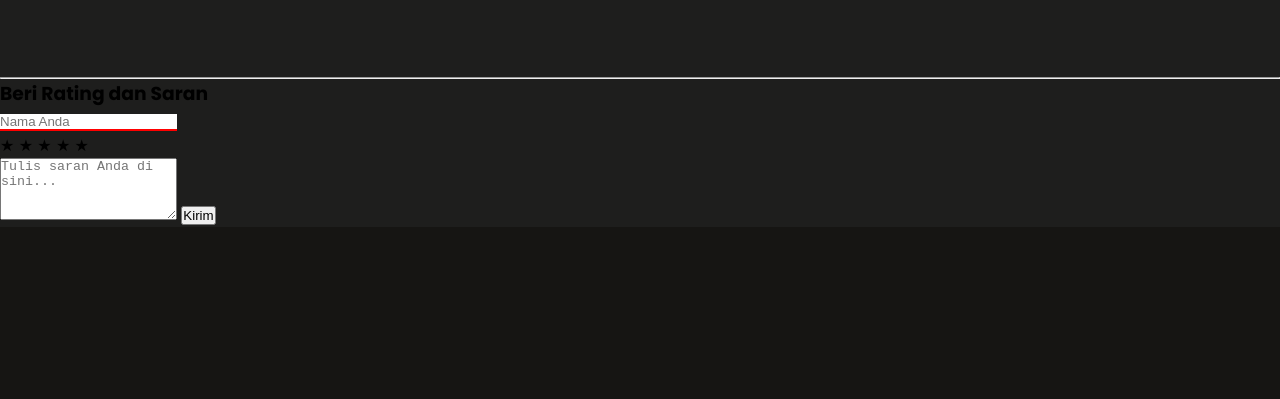
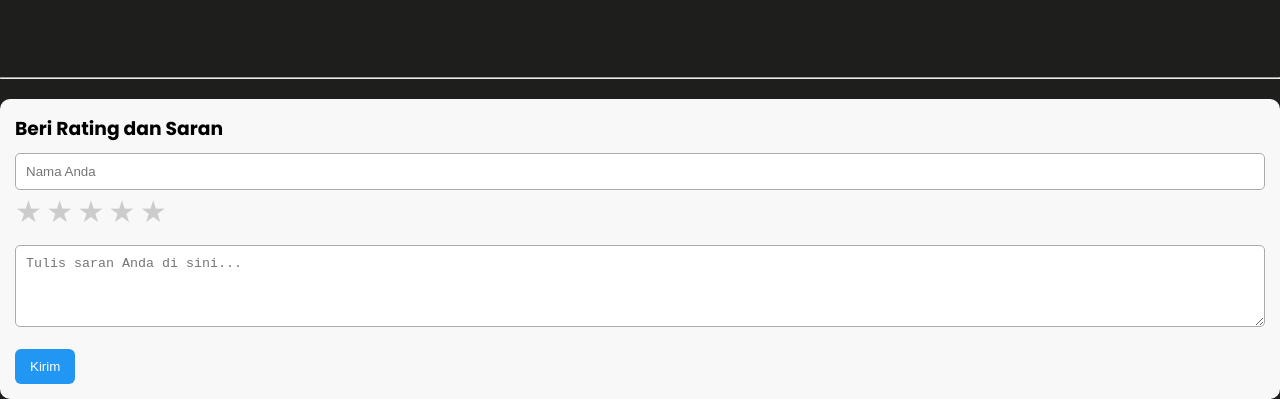
Before and after one commit to Akbaras14/portofolio_akbar, a plain HTML site: page index.html in a window 1280 px wide. Shown: the part 3633-4032 px from the top of the page. Before the commit the page ends 3860 px from the top, so only its background shows below. Drawn offline with nearby package versions, Linux system fonts and the light colour scheme.

Commit message:
Add feedback container and rating style

```diff
--- a/styles.css
+++ b/styles.css
@@ -398,3 +398,45 @@ footer {
     }
 
 }
+.feedback-container {
+    margin-top: 20px;
+    padding: 15px;
+    background: #f8f8f8;
+    border-radius: 10px;
+}
+
+.rating span {
+    font-size: 30px;
+    cursor: pointer;
+    color: #ccc;
+    transition: 0.2s;
+}
+
+.rating span.active,
+.rating span:hover,
+.rating span:hover ~ span {
+    color: gold;
+}
+
+.feedback-container input,
+.feedback-container textarea {
+    width: 100%;
+    margin-top: 10px;
+    padding: 10px;
+    border-radius: 5px;
+    border: 1px solid #aaa;
+}
+
+#kirim-saran {
+    margin-top: 15px;
+    padding: 10px 15px;
+    border: none;
+    background: #2196f3;
+    color: white;
+    border-radius: 6px;
+    cursor: pointer;
+}
+
+#kirim-saran:hover {
+    background: #0b7dda;
+}
```
